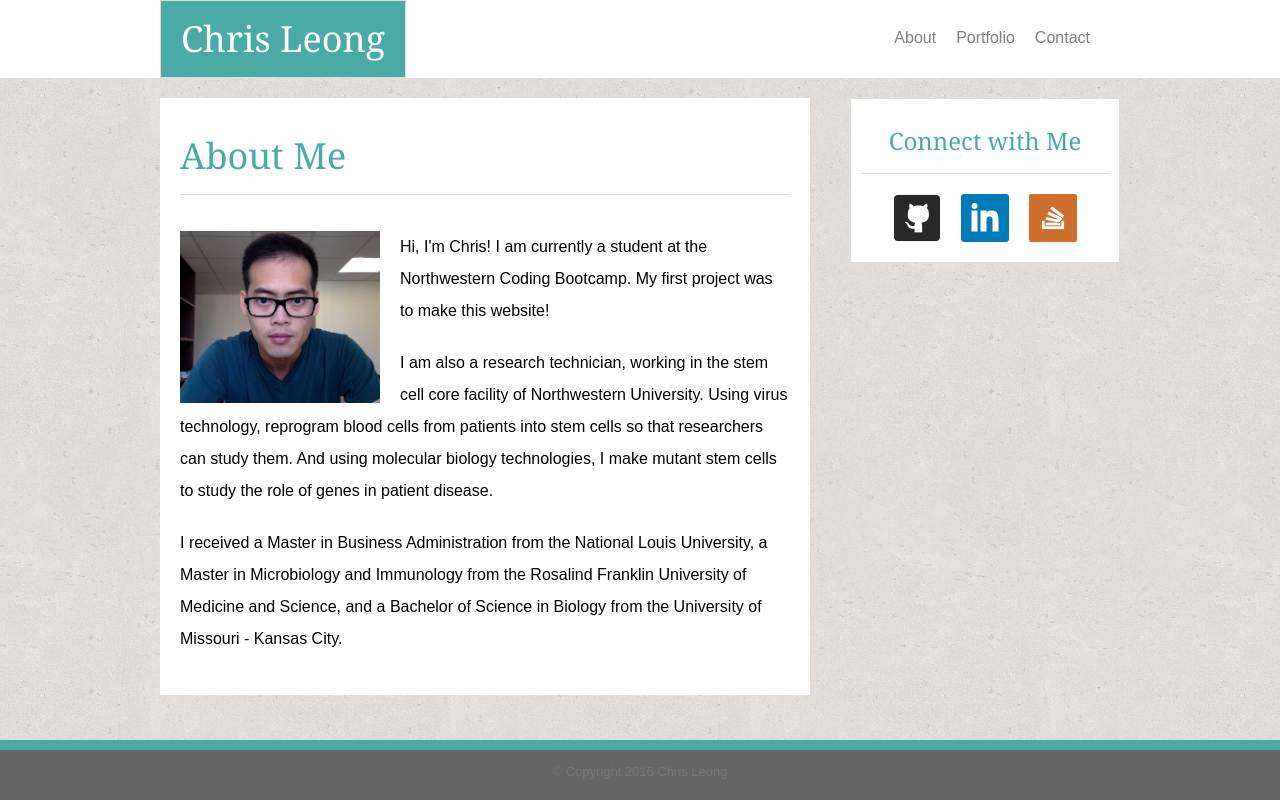
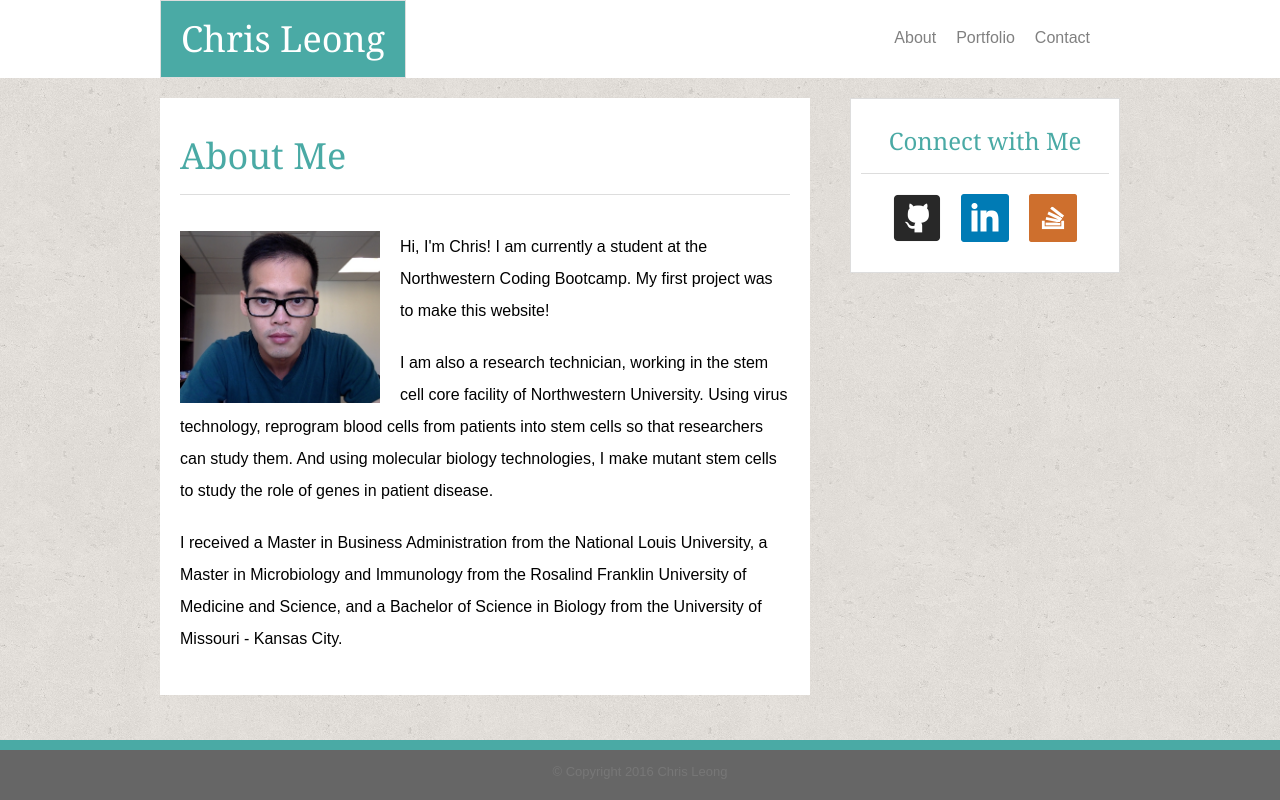
Before and after one commit to kjige/Basic-Portfolio, a PHP site: page /index.php in a window 1280 px wide. Run offline with PHP 8.4, Linux system fonts and the light colour scheme.

Commit message:
initial site files

```diff
--- a/assets/css/style.css
+++ b/assets/css/style.css
@@ -18,12 +18,14 @@ body {
 	width: 960px;
 	height: auto;
 	margin: 0 auto;
+	overflow: hidden;
 }
 
 .container2 {
 	width: 960px;
 	height: auto;
 	margin: 0 auto;
+	overflow: hidden;
 }
 
 .container3 {
@@ -44,6 +46,7 @@ body {
 .container5 {
 	margin: 10px auto;
 	width: 204px;
+	overflow: hidden;
 }
 
 header {
@@ -77,6 +80,7 @@ nav {
 
 nav ul li {
 	float: left;
+	overflow: hidden;
 	display: inline;
 	padding: 10px;
 	margin: 0 auto;
@@ -258,6 +262,7 @@ button {
 	height: auto;
 	margin: 0 auto -60px;
 	padding: none;
+	overflow: hidden;
 }
 
 .line {
```
Also changed, not shown: 2 other files.
